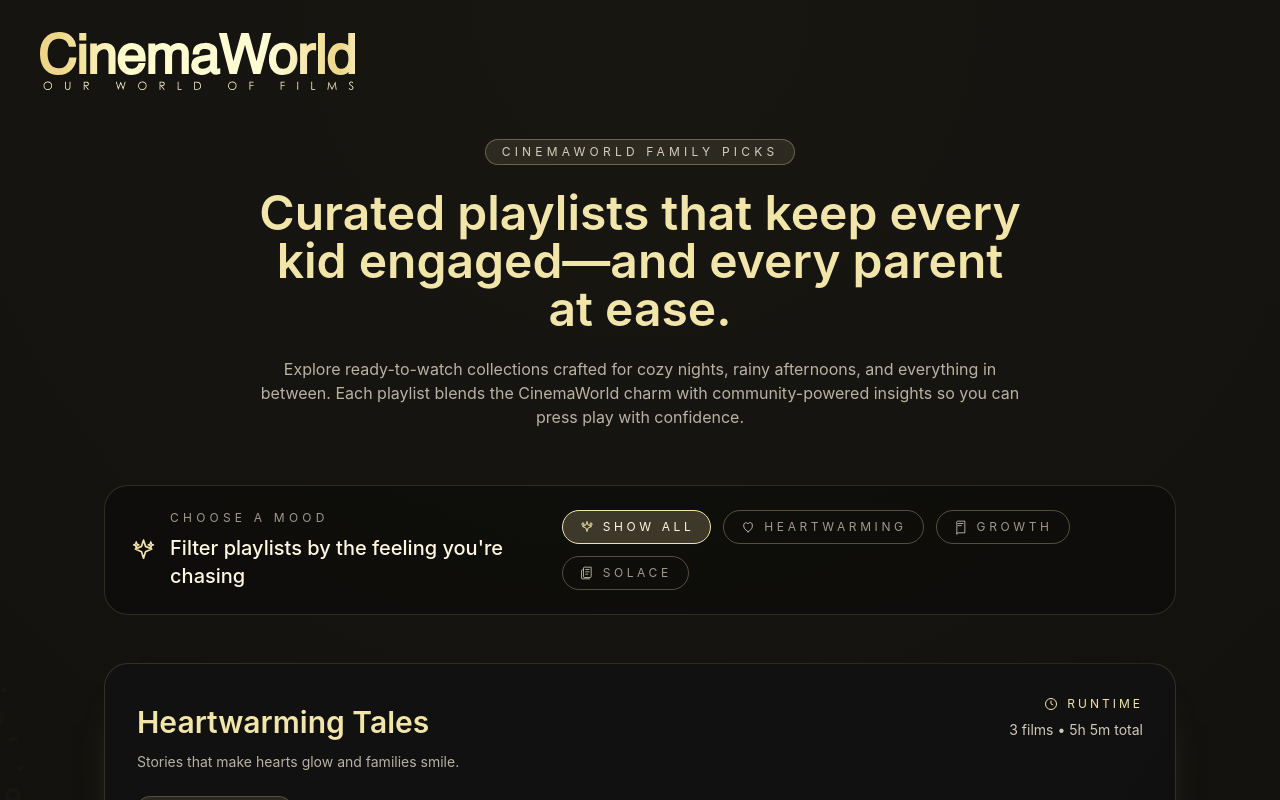
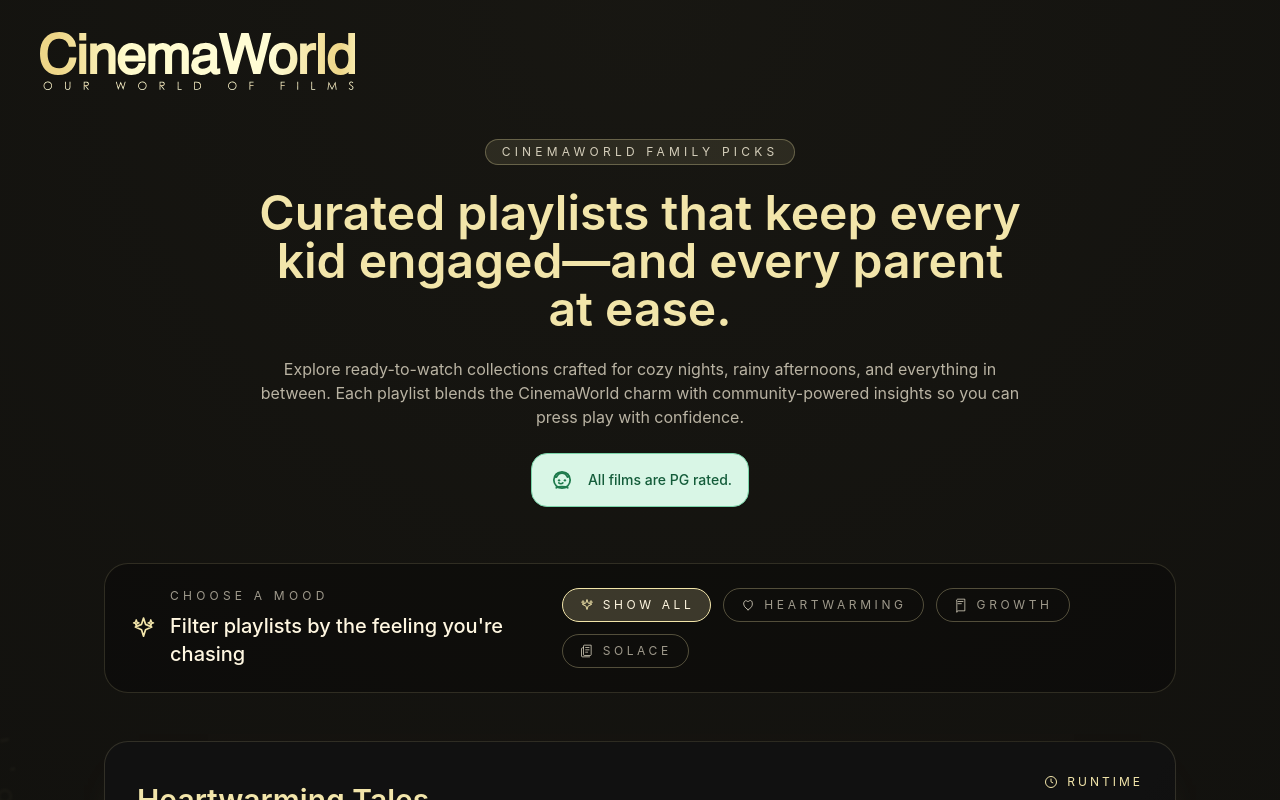
Before and after one commit to xavierchen0/cw-famjam-demo, a React (Vite) app: page / in a window 1280 px wide. Shown: the top 800 px of the page. Built offline with nearby package versions, Linux system fonts and the light colour scheme.

Commit message:
feat: add reminder: pgrated

```diff
--- a/src/App.jsx
+++ b/src/App.jsx
@@ -353,6 +353,59 @@ const IconPlayOutline = ({ className }) => (
     <circle cx="12" cy="12" r="8.5" stroke="currentColor" strokeWidth="1.5" />
     <path
       d="M10.25 8.75v6.5l5.25-3.25-5.25-3.25Z"
+      stroke="currentColor"
+      strokeWidth="1.5"
+      strokeLinecap="round"
+      strokeLinejoin="round"
+    />
+  </svg>
+);
+
+const IconKids = ({ className }) => (
+  <svg
+    className={className}
+    viewBox="0 0 24 24"
+    fill="none"
+    xmlns="http://www.w3.org/2000/svg"
+    aria-hidden="true"
+  >
+    <circle
+      cx="12"
+      cy="12"
+      r="7"
+      stroke="currentColor"
+      strokeWidth="1.5"
+      strokeLinecap="round"
+      strokeLinejoin="round"
+    />
+    <path
+      d="M7.25 9.5c1-2 3.35-3.3 4.75-3.3s3.75 1.3 4.75 3.3"
+      stroke="currentColor"
+      strokeWidth="1.5"
+      strokeLinecap="round"
+    />
+    <path
+      d="M6.25 9.75c-.25-1.5.95-3.2 2.7-3.7"
+      stroke="currentColor"
+      strokeWidth="1.3"
+      strokeLinecap="round"
+    />
+    <path
+      d="M17.75 9.4c.2-1.3-.75-2.65-2.3-3.3"
+      stroke="currentColor"
+      strokeWidth="1.3"
+      strokeLinecap="round"
+    />
+    <circle cx="9.5" cy="12.25" r="1" fill="currentColor" />
+    <circle cx="14.5" cy="12.25" r="1" fill="currentColor" />
+    <path
+      d="M9.25 14.5c.9.95 2.6.95 3.5 0"
+      stroke="currentColor"
+      strokeWidth="1.4"
+      strokeLinecap="round"
+    />
+    <path
+      d="M7 18.75c2.4-1.5 7.6-1.5 10 0"
       stroke="currentColor"
       strokeWidth="1.5"
       strokeLinecap="round"
@@ -1502,6 +1555,10 @@ export default function App() {
               CinemaWorld charm with community-powered insights so you can press
               play with confidence.
             </p>
+            <div className="mx-auto flex w-max items-center gap-3 rounded-2xl border border-[#7ad3a8] bg-[#d9f6e6] px-4 py-3 text-sm text-[#145c3a] shadow-sm">
+              <IconKids className="h-7 w-7 text-[#1e7a4c]" />
+              <span className="font-medium">All films are PG rated.</span>
+            </div>
           </div>
         </header>
 
```
